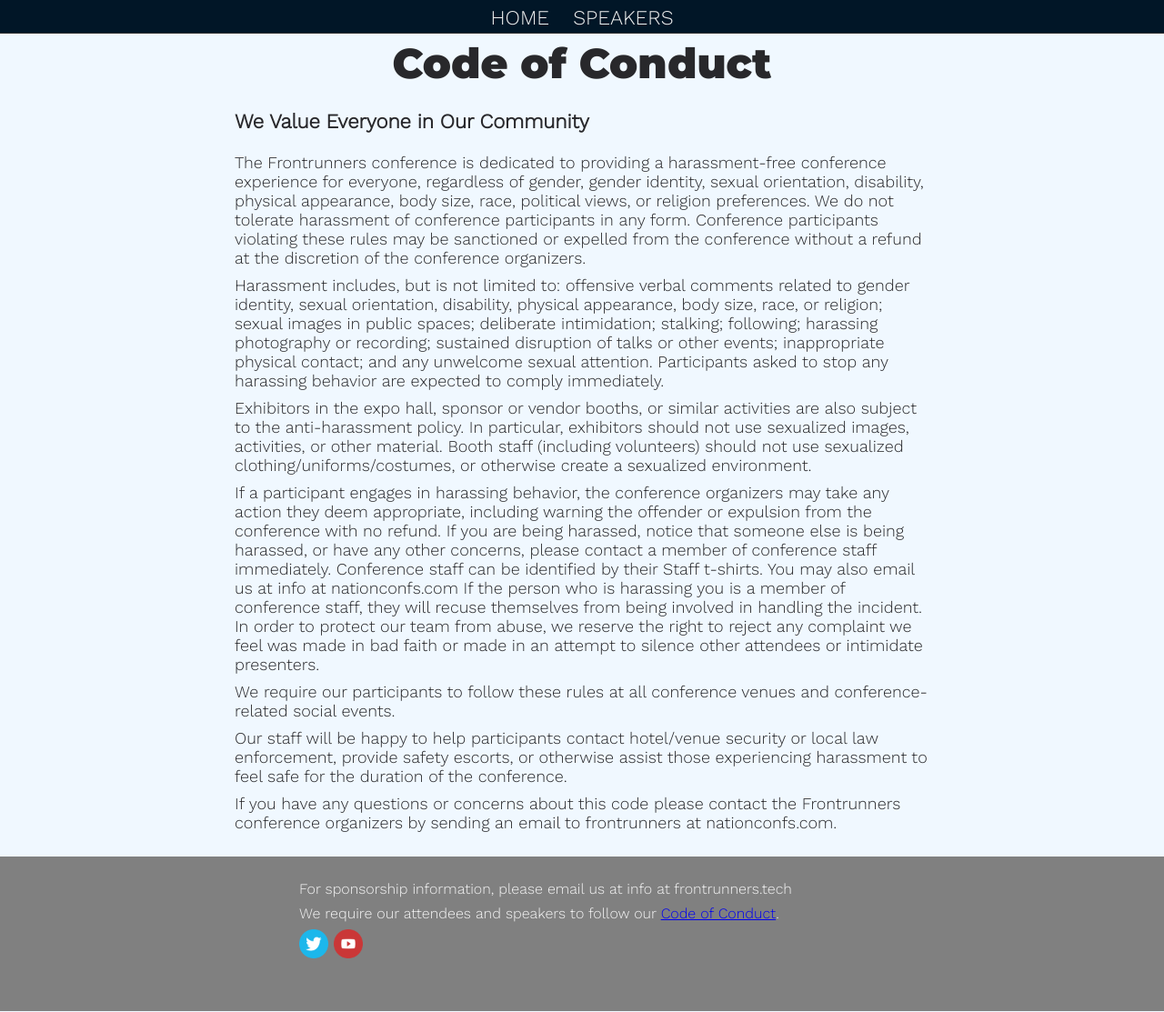
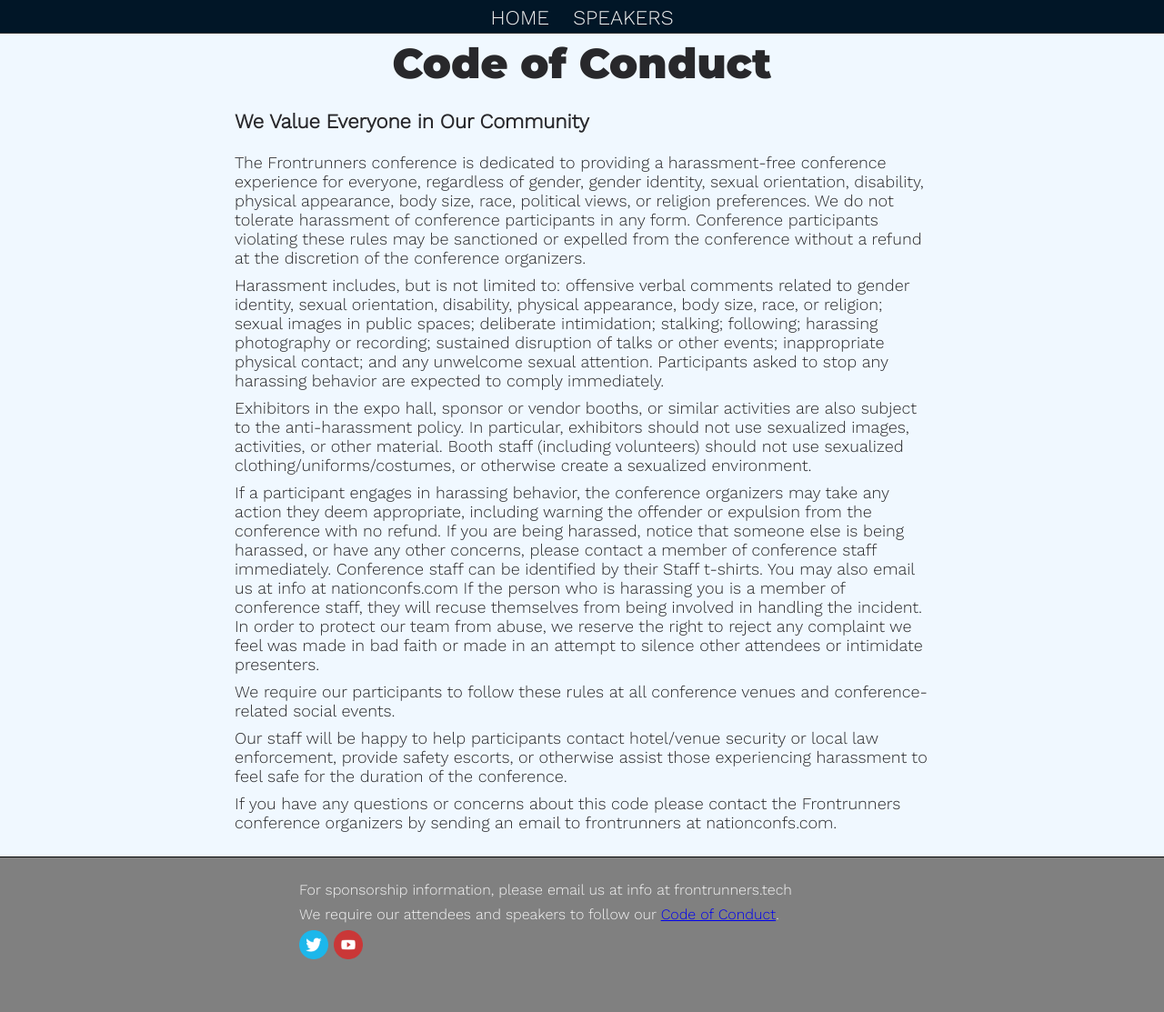
Before and after one commit to gothamgo/frontrunnersconf.github.io, a Jekyll site: the page built from policies/conduct.html, in a window 1280 px wide and 1113 px high. Shown: the whole window at 91% size. Built offline with Jekyll 4.4.1, drawn with Linux system fonts in a browser that asks for light colours.

Commit message:
Update footer.html

```diff
--- a/_includes/footer.html
+++ b/_includes/footer.html
@@ -1,3 +1,26 @@
+<style>
+  footer p {
+    background-color: Grey;
+    color: WhiteSmoke;
+    margin-top: 0.5em;
+    margin-bottom: 0.5em;
+    font-size: 16px;
+    text-align: left;
+  }
+  footer {
+    background-color: Grey;
+  }
+  div.footer {
+    padding: 1em;
+    background-color: Grey;
+    margin: 0 auto;
+    color: WhiteSmoke;
+    border-style: solid;
+    border-width: 1px 0px 0px 0px;
+    border-color: black;
+  }
+</style>
+
 <div class="footer">
   <div class="center">
     <footer>
```
